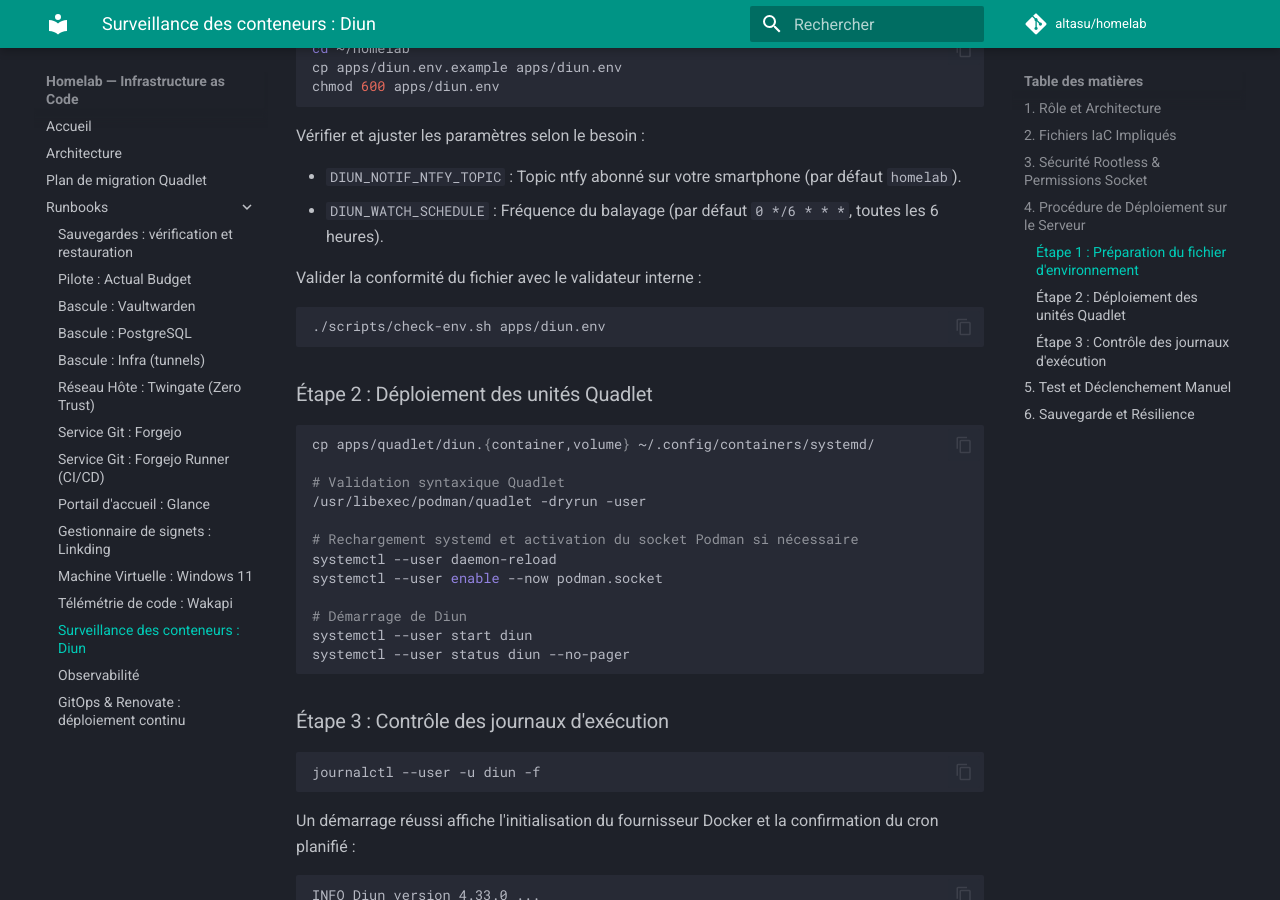
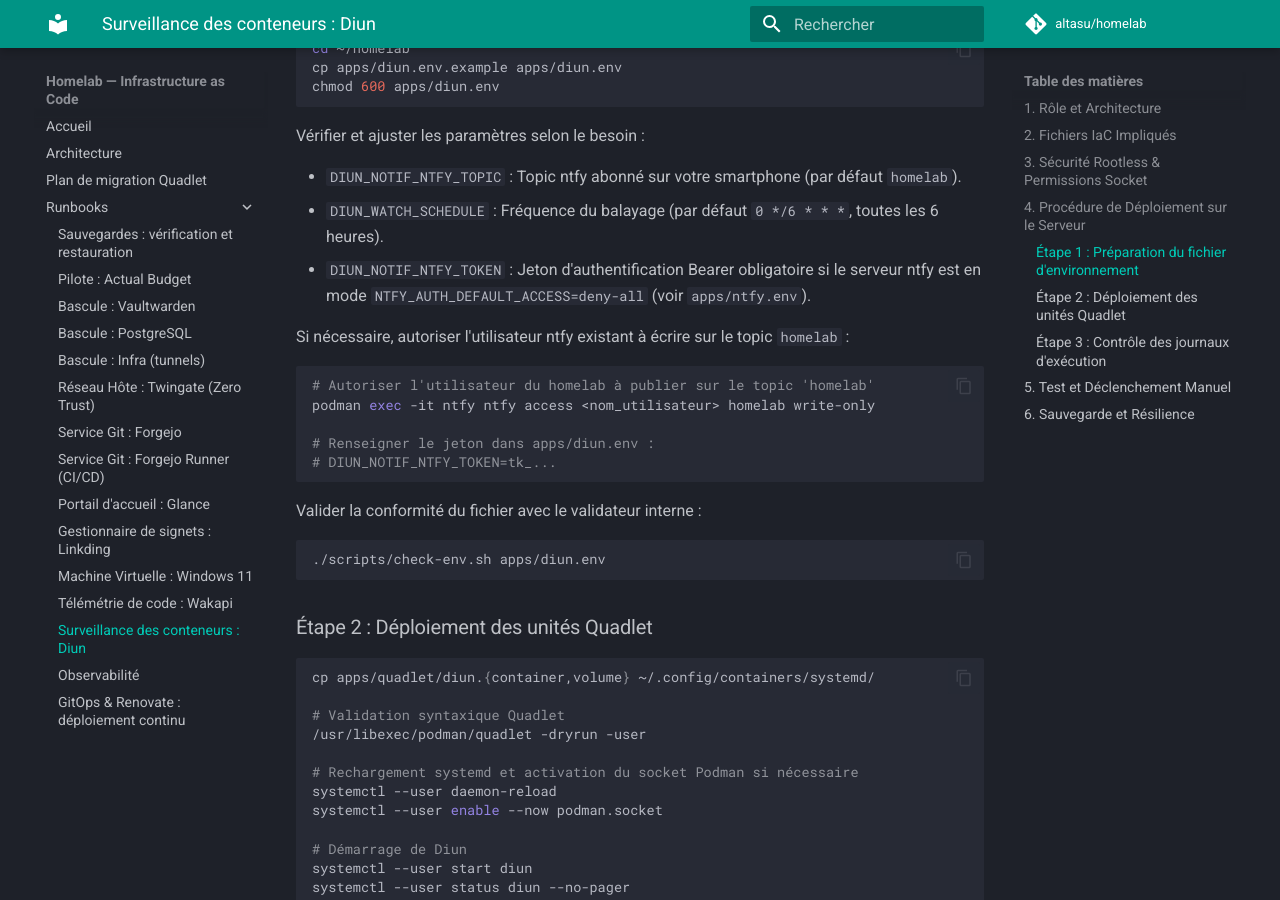
Before and after one commit to altasu/homelab, an MkDocs documentation site: the page built from docs/runbooks/quadlet-diun.md, in a window 1280 px wide and 900 px high, scrolled down 1802 px. Built offline with MkDocs 1.6.1 and Material for MkDocs 9.7.7, drawn with Linux system fonts in a browser that asks for light colours; comment, search, counter and statistics services are not loaded.

Commit message:
docs(diun): documenter le jeton d'authentification pour ntfy

````diff
--- a/docs/runbooks/quadlet-diun.md
+++ b/docs/runbooks/quadlet-diun.md
@@ -66,6 +66,17 @@ Vérifier et ajuster les paramètres selon le besoin :
 
 - `DIUN_NOTIF_NTFY_TOPIC` : Topic ntfy abonné sur votre smartphone (par défaut `homelab`).
 - `DIUN_WATCH_SCHEDULE` : Fréquence du balayage (par défaut `0 */6 * * *`, toutes les 6 heures).
+- `DIUN_NOTIF_NTFY_TOKEN` : Jeton d'authentification Bearer obligatoire si le serveur ntfy est en mode `NTFY_AUTH_DEFAULT_ACCESS=deny-all` (voir `apps/ntfy.env`).
+
+Si nécessaire, autoriser l'utilisateur ntfy existant à écrire sur le topic `homelab` :
+
+```bash
+# Autoriser l'utilisateur du homelab à publier sur le topic 'homelab'
+podman exec -it ntfy ntfy access <nom_utilisateur> homelab write-only
+
+# Renseigner le jeton dans apps/diun.env :
+# DIUN_NOTIF_NTFY_TOKEN=tk_...
+```
 
 Valider la conformité du fichier avec le validateur interne :
 
````
Also changed, not shown: 1 other file.
